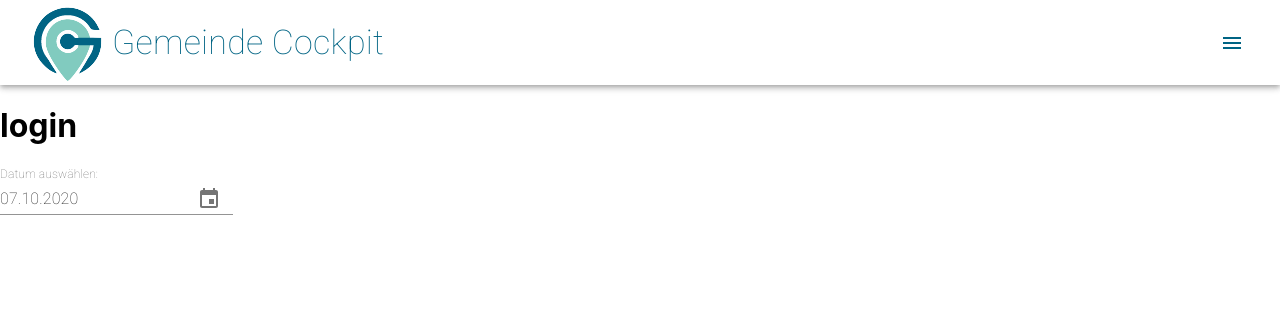
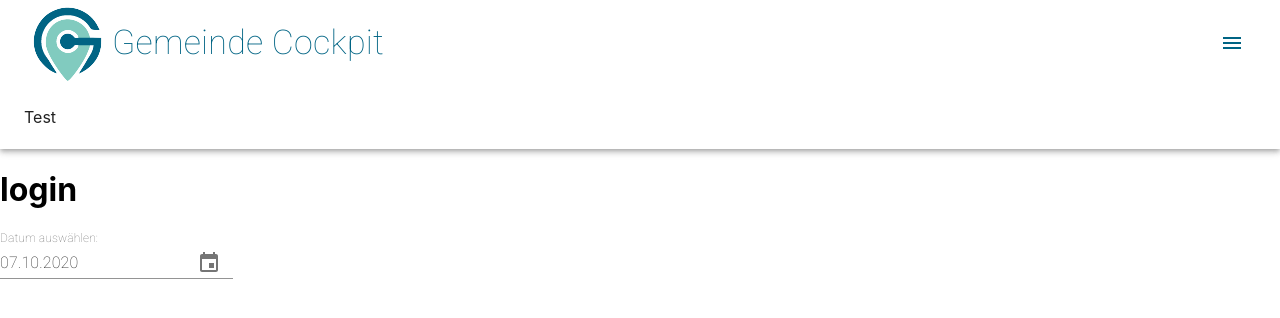
Before and after one commit to gemeindecockpit/data-input, a React (Create React App) app: page /1/organisations in a window 1280 px wide. Shown: the top 318 px of the page. Built offline with nearby package versions, Linux system fonts and the light colour scheme.

Commit message:
addition of second toolbar

```diff
--- a/src/Header/Header.js
+++ b/src/Header/Header.js
@@ -74,6 +74,7 @@ export default function DenseAppBar() {
                         </MenuItem>
                     </Menu>
                 </Toolbar>
+                <Toolbar>Test</Toolbar>
             </AppBar>
         </div>
     );
```
